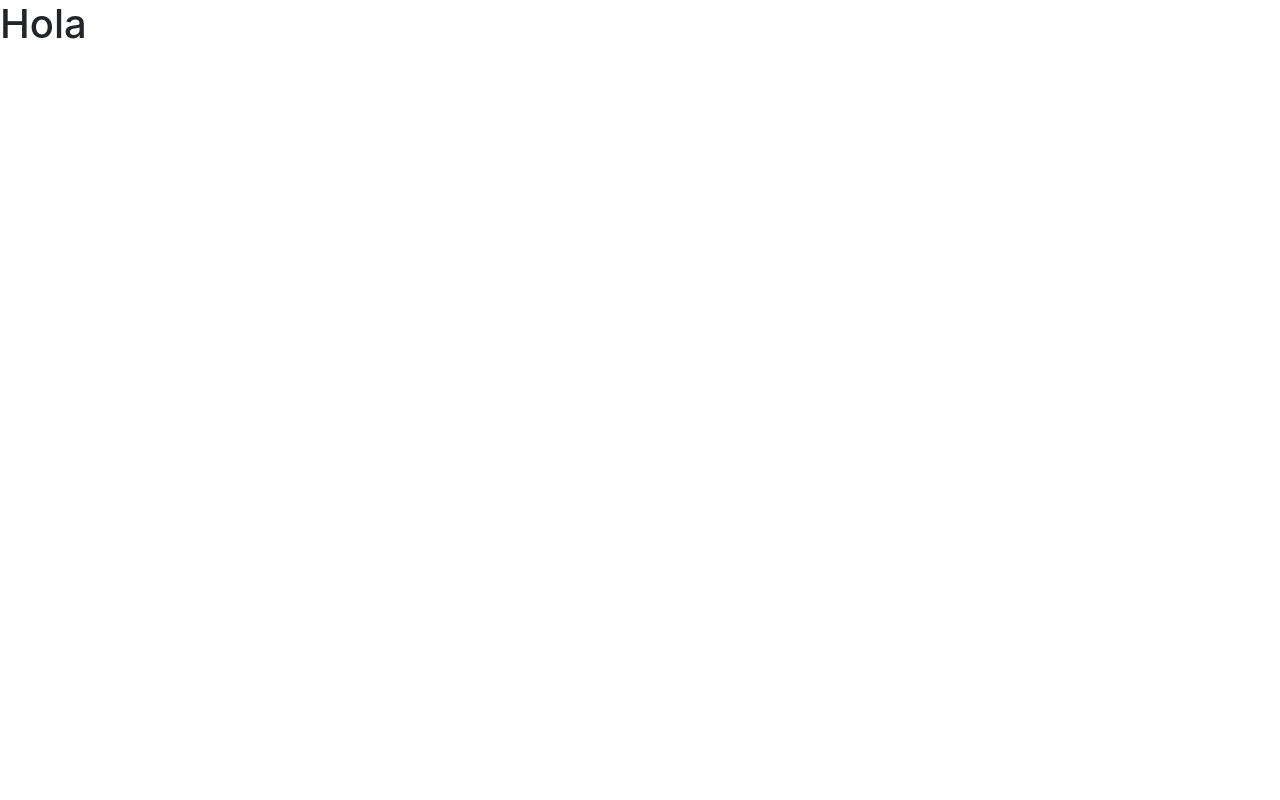
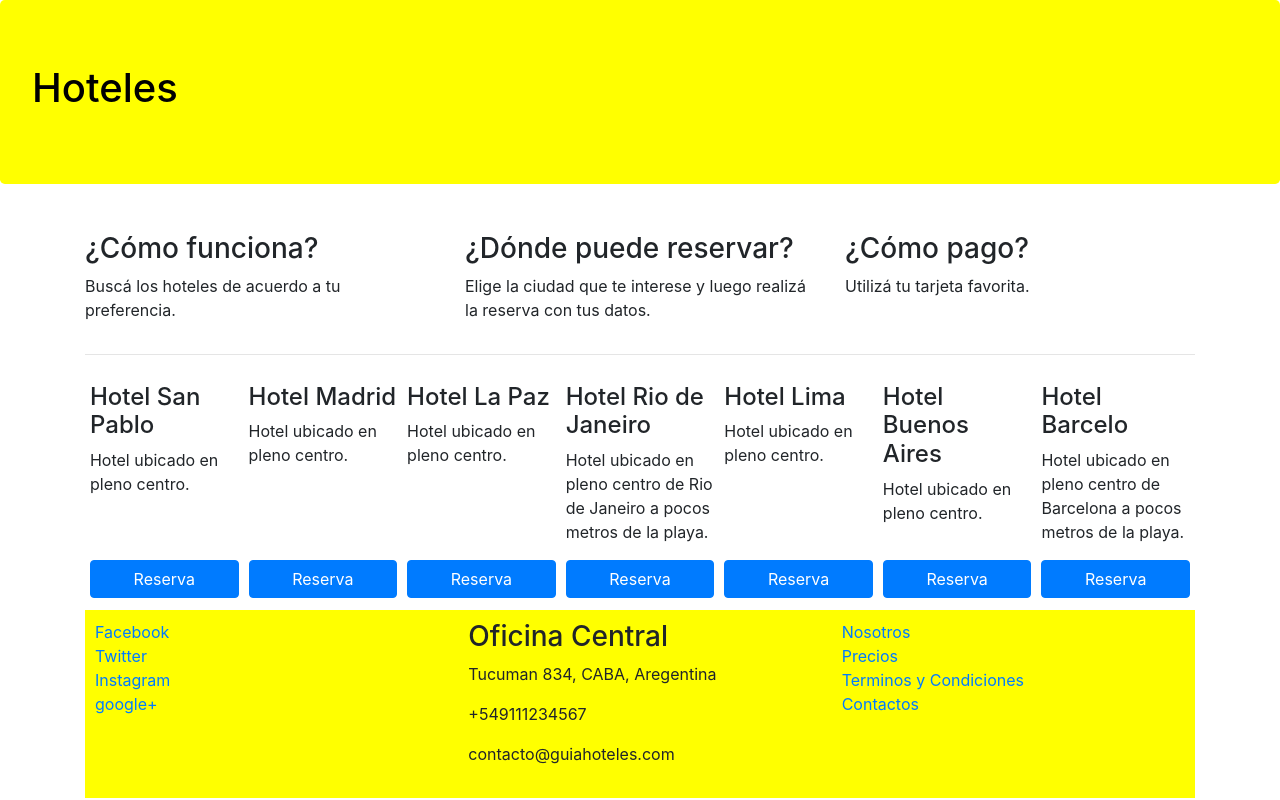
Before and after one commit to rodrigo-reynoso/guia-hoteles, a website: page index.html in a window 1280 px wide. Drawn offline with nearby package versions, Linux system fonts and the light colour scheme.

Commit message:
agregamos footer y estilos con flex

```diff
--- /dev/null
+++ b/css/main.css
@@ -0,0 +1,18 @@
+.jumbotron {
+  background-color: yellow;
+  color: black;
+}
+.card-hotel {
+  flex: 1 150px;
+  padding: 2px 5px 2px 5px;
+  margin-top: 10px;
+}
+.btn-reserva {
+  width: 100%;
+}
+footer {
+  padding: 10px 10px 0 10px;
+  background-color: yellow;
+  margin-bottom: 0px;
+  margin-top: 10px;
+}
--- a/index.html
+++ b/index.html
@@ -2,12 +2,145 @@
 <html lang="en">
 <head>
     <meta charset="UTF-8">
-    <meta name="viewport" content="width=device-width, initial-scale=1.0">
+    <meta name="viewport" content="width=device-width, initial-scale=1.0, shrink-to-fit=no">
+    <!-- BOOTSTRAP CSS -->
     <link rel="stylesheet" href="node_modules/bootstrap/dist/css/bootstrap.min.css">
-    <title>Document</title>
+    <link rel="stylesheet" href="css/main.css">
+
+    <title>Guia Hoteles</title>
 </head>
 <body>
-    <h1>Hola</h1>
+    <div class="jumbotron">
+        <h1>Hoteles</h1>
+    </div>
+    <div class="container">
+        <div class="row">
+            <div class="col-sm-4">
+                <p>
+                    <h3>¿Cómo funciona?</h3>
+                    <p>Buscá los hoteles de acuerdo a tu preferencia.</p>
+                </p>
+            </div>
+            <div class="col-sm-4">
+                <p>
+                    <h3>¿Dónde puede reservar?</h3>
+                    <p>Elige la ciudad que te interese y luego realizá la reserva con tus datos.</p>
+                </p>
+            </div>
+            <div class="col-sm-4">
+                <p>
+                    <h3>¿Cómo pago?</h3>
+                    <p>Utilizá tu tarjeta favorita.</p>
+                </p>
+            </div>
+        </div>
+        <hr>
+
+        <div class="d-flex flex-wrap flex-row-reverse">
+            <div class="card-hotel d-flex flex-column justify-content-between">
+                <div>
+                    <h4>Hotel Barcelo</h4>
+                    <p> Hotel ubicado en pleno centro de Barcelona a pocos metros de la playa.</p>
+                </div>
+                <div>
+                    <button class="btn btn btn-primary btn-reserva"> Reserva</button>
+                </div>
+            </div>
+            <div class="card-hotel d-flex flex-column justify-content-between">
+                <div>
+                    <h4>Hotel Buenos Aires</h4>
+                    <p> Hotel ubicado en pleno centro.</p>
+                </div>
+                <div>
+                    <button class="btn btn btn-primary btn-reserva"> Reserva</button>
+                </div>
+
+            </div>
+            <div class="card-hotel d-flex flex-column justify-content-between">
+                <div>
+                    <h4>Hotel Lima</h4>
+                    <p> Hotel ubicado en pleno centro.</p>
+                </div>
+                <div>
+                    <button class="btn btn btn-primary btn-reserva"> Reserva</button>
+                </div>
+
+            </div>
+            <div class="card-hotel d-flex flex-column justify-content-between">
+                <div>
+                    <h4>Hotel Rio de Janeiro</h4>
+                    <p> Hotel ubicado en pleno centro de Rio de Janeiro a pocos metros de la playa.</p>
+                </div>
+                <div>
+                    <button class="btn btn btn-primary btn-reserva"> Reserva</button>
+                </div>
+
+            </div>
+            <div class="card-hotel d-flex flex-column justify-content-between">
+                <div>
+                    <h4>Hotel La Paz</h4>
+                    <p> Hotel ubicado en pleno centro.</p>
+                </div>
+                <div>
+                    <button class="btn btn btn-primary btn-reserva"> Reserva</button>
+                </div>
+
+            </div>
+            <div class="card-hotel d-flex flex-column justify-content-between">
+                <div>
+                    <h4>Hotel Madrid</h4>
+                <p> Hotel ubicado en pleno centro.</p>
+                </div>
+                <div>
+                    <button class="btn btn btn-primary btn-reserva"> Reserva</button>
+                </div>
+
+            </div>
+            <div class="card-hotel d-flex flex-column justify-content-between">
+                <div>
+                    <h4>Hotel San Pablo</h4>
+                <p> Hotel ubicado en pleno centro.</p>
+                </div>
+
+                <div>
+                    <button class="btn btn btn-primary btn-reserva"> Reserva</button>
+                </div>
+
+
+            </div>
+        </div>
+
+        <footer>
+            <div class="row">
+                <div class="col-sm-4 d-flex flex-column">
+                    <a href="http:/www.facebook.com">Facebook</a>
+                    <a href="http:/www.twitter.com">Twitter</a>
+                    <a href="http:/www.instagram.com">Instagram</a>
+                    <a href="http:/www.google.com">google+</a>
+                </div>
+                <div class="col-sm-4 d-flex flex-column">
+                    <address>
+                        <h3>Oficina Central</h3>
+                        <p>Tucuman 834, CABA, Aregentina</p>
+                        <p>+549111234567</p>
+                        <p>contacto@guiahoteles.com</p>
+                    </address>
+                </div>
+                <div class="col-sm-4 d-flex flex-column">
+                    <a href="http:/www.facebook.com">Nosotros</a>
+                    <a href="http:/www.twitter.com">Precios</a>
+                    <a href="http:/www.instagram.com">Terminos y Condiciones</a>
+                    <a href="http:/www.google.com">Contactos</a>
+                </div>
+           </div>
+        </footer>
+
+
+    </div>
+
+
+
+
     <script src="node_modules/jquery/dist/jquery.min.js"></script>
     <script src="node_modules/popper.js/dist/popper.min.js"></script>
     <script src="node_modules/bootstrap/dist/js/bootstrap.min.js"></script>
```
